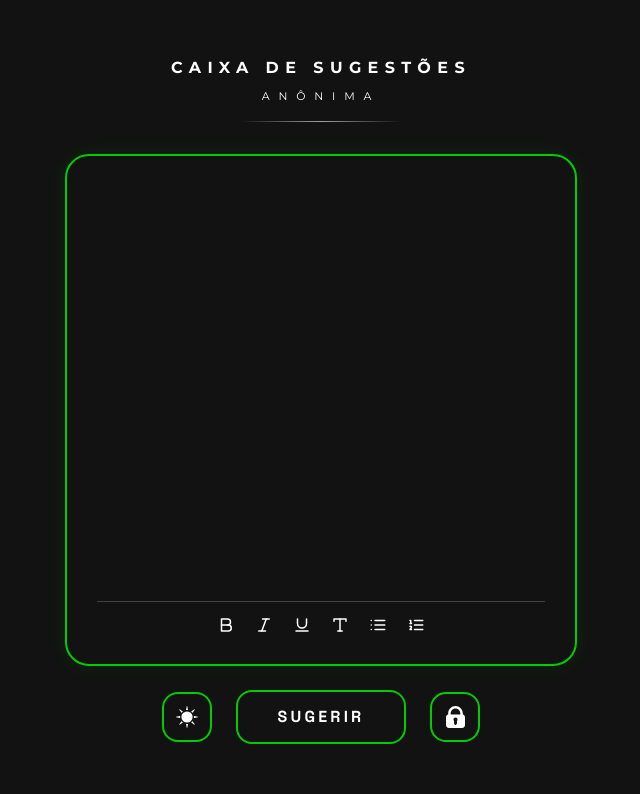
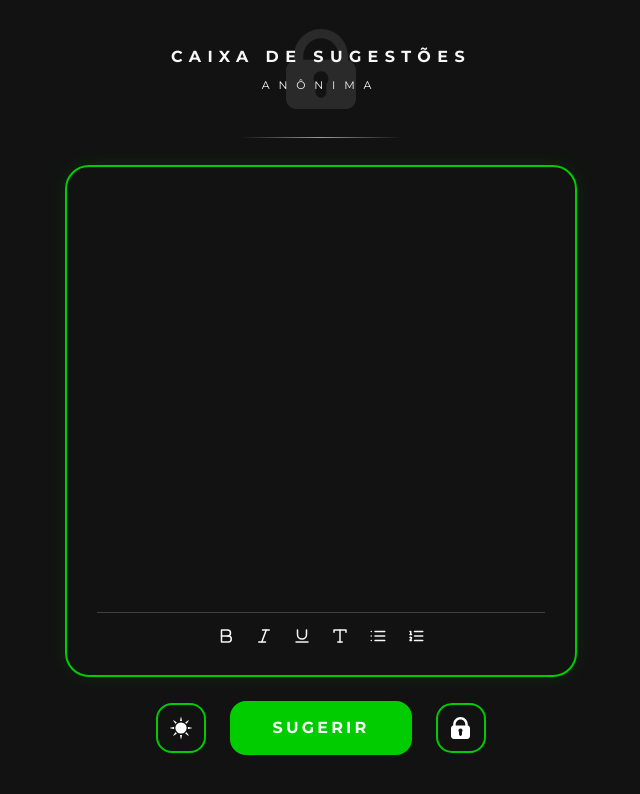
Before and after one commit to semeadoresemmanuel/Caixa-de-Sugestoes, a React (Vite) app: page / in a window 1280 px wide. Shown: the top 794 px of the page, without its empty margins (319-959 px from the left). Built offline with nearby package versions, Linux system fonts and the light colour scheme; no server answers.

Commit message:
Add files via upload

```diff
--- a/src/App.jsx
+++ b/src/App.jsx
@@ -96,14 +96,21 @@ export default function App() {
           <SuccessScreen setStatus={setStatus} isDarkMode={isDarkMode} />
         ) : (
           <form tabIndex="-1" onSubmit={handleSubmit} className="flex flex-col space-y-6 outline-none border-none ring-0" style={{ outline: 'none' }}>
-            <div className="w-full flex flex-col items-center pointer-events-none mb-2">
-                <h1 className="text-sm sm:text-base font-bold tracking-[0.2em] sm:tracking-[0.4em] uppercase leading-none text-center" style={{ color: 'var(--text-main)', fontFamily: "'Montserrat', sans-serif" }}>
+            <div className="w-full flex flex-col items-center pointer-events-none mb-[3px]">
+              <div className="relative flex flex-col items-center w-full">
+                <img
+                  src={isDarkMode ? padlockDarkImg : padlockLightImg}
+                  alt="Cadeado de Fundo"
+                  className="absolute top-1/2 left-1/2 -translate-x-1/2 -translate-y-1/2 w-20 h-20 object-contain opacity-10 pointer-events-none select-none z-0"
+                />
+                <h1 className="relative z-10 text-sm sm:text-base font-bold tracking-[0.2em] sm:tracking-[0.4em] uppercase leading-none text-center" style={{ color: 'var(--text-main)', fontFamily: "'Montserrat', sans-serif" }}>
                   Caixa de Sugestões
                 </h1>
-                <span className="text-[11px] font-medium tracking-[0.6em] sm:tracking-[0.8em] uppercase mt-2 text-center" style={{ color: 'var(--text-main)', fontFamily: "'Montserrat', sans-serif" }}>
+                <span className="relative z-10 text-[11px] font-medium tracking-[0.6em] sm:tracking-[0.8em] uppercase mt-2 text-center" style={{ color: 'var(--text-main)', fontFamily: "'Montserrat', sans-serif" }}>
                   Anônima
                 </span>
-                <div className="w-40 h-[1.5px] mt-4 opacity-60" style={{ background: 'linear-gradient(to right, transparent, var(--text-main), transparent)' }}></div>
+              </div>
+              <div className="w-40 h-[1.5px] mt-[43px] opacity-60" style={{ background: 'linear-gradient(to right, transparent, var(--text-main), transparent)' }}></div>
             </div>
 
             <RichTextEditor text={text} setText={setText} />
@@ -128,13 +135,13 @@ export default function App() {
                   : `w-auto px-10 rounded-2xl ${(!text.trim() || text === '<br>') ? 'cursor-not-allowed' : 'hover:scale-105 active:scale-95'}`
                 }`}
                 style={{
-                  fontFamily: "'Space Grotesk', sans-serif",
-                  backgroundColor: 'var(--card-bg)',
-                  borderColor: 'var(--border-color)',
-                  color: 'var(--text-main)',
+                  fontFamily: "'Montserrat', sans-serif",
+                  backgroundColor: 'var(--primary-color)',
+                  borderColor: 'var(--primary-color)',
+                  color: '#F7F7F7',
                   boxShadow: (text.trim() && text !== '<br>')
-                    ? '0 0 30px rgba(0, 204, 0, 0.7)'
-                    : 'none',
+                  ? 'var(--submit-shadow)'
+                  : 'none',
                 }}
               >
                 {status === 'submitting' ? (
--- a/src/index.css
+++ b/src/index.css
@@ -14,18 +14,26 @@
   --border-color: #00cc00;
   --text-dim: rgba(0, 204, 0, 0.6);
   --input-bg: #121212;
-  --text-main: #ffffff;
+  --text-main: #F7F7F7;
+  --shadow-glow: 0 0 15px rgba(0, 204, 0, 0.6);
+  --btn-shadow: 0 0 25px rgba(0, 204, 0, 0.4);
+  --submit-shadow: 0 0 30px rgba(0, 204, 0, 0.7);
+  --submit-btn-text: #121212;
 }
 
 [data-theme='light'] {
   --bg-color: #f7f7f7;
   --card-bg: #f7f7f7;
-  --primary-color: #00cc00;
-  --primary-glow: rgba(0, 204, 0, 0.05);
-  --border-color: #00cc00;
-  --text-dim: rgba(0, 204, 0, 0.6);
+  --primary-color: #009C00;
+  --primary-glow: rgba(0, 156, 0, 0.05);
+  --border-color: #009C00;
+  --text-dim: rgba(0, 156, 0, 0.6);
   --input-bg: #f7f7f7;
-  --text-main: #000000;
+  --text-main: #121212;
+  --shadow-glow: 0 0 15px rgba(0, 156, 0, 0.6);
+  --btn-shadow: 0 0 25px rgba(0, 156, 0, 0.4);
+  --submit-shadow: 0 0 30px rgba(0, 156, 0, 0.7);
+  --submit-btn-text: #F7F7F7;
 }
 
 html, body {
@@ -76,16 +84,19 @@ body {
 }
 
 ul, ol {
-  padding-left: 1.2rem;
+  margin-left: 0;
+  list-style-position: outside;
   margin-top: 0.5rem;
   margin-bottom: 0.5rem;
 }
 
 ul {
+  padding-left: 12px;
   list-style-type: disc !important;
 }
 
 ol {
+  padding-left: 16px;
   list-style-type: decimal !important;
 }
 
```
